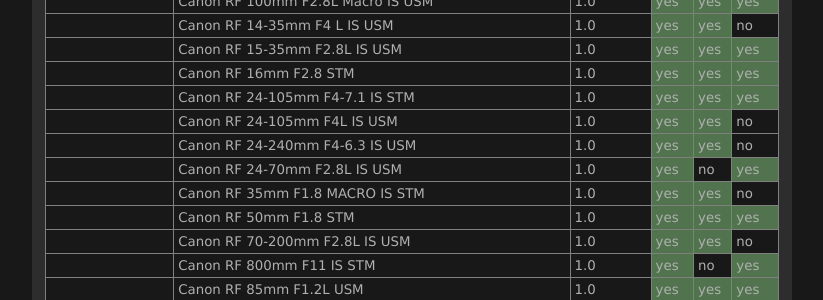
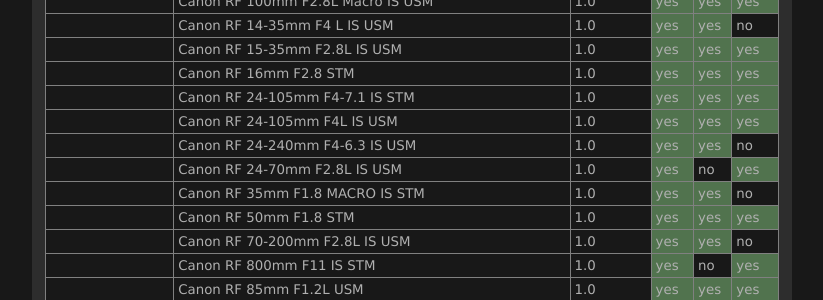
Before and after one commit to lensfun/lensfun.github.io, a Jekyll site: the page built from _posts/lenslist/2999-12-31-Lenslist-master.md, in a window 1280 px wide and 900 px high, scrolled down 4314 px. Shown: the part 146-446 px from the top of the window, without its empty margins (284-1107 px from the left). Built offline with Jekyll 4.4.1, drawn with Linux system fonts in a browser that asks for light colours.

Commit message:
Update master lens list from GitHub Actions

```diff
--- a/_posts/lenslist/2999-12-31-Lenslist-master.md
+++ b/_posts/lenslist/2999-12-31-Lenslist-master.md
@@ -178,7 +178,7 @@ This list was generated on 2023-08-23 from current Lensfun sources. Your Lensfun
 <tr class="lenslist-bg2"><td></td><td>Canon RF 15-35mm F2.8L IS USM</td><td>1.0</td><td class="lenslist-highlight lenslist-check">yes</td><td class="lenslist-highlight lenslist-check">yes</td><td class="lenslist-highlight lenslist-check">yes</td></tr>
 <tr class="lenslist-bg2"><td></td><td>Canon RF 16mm F2.8 STM</td><td>1.0</td><td class="lenslist-highlight lenslist-check">yes</td><td class="lenslist-highlight lenslist-check">yes</td><td class="lenslist-highlight lenslist-check">yes</td></tr>
 <tr class="lenslist-bg2"><td></td><td>Canon RF 24-105mm F4-7.1 IS STM</td><td>1.0</td><td class="lenslist-highlight lenslist-check">yes</td><td class="lenslist-highlight lenslist-check">yes</td><td class="lenslist-highlight lenslist-check">yes</td></tr>
-<tr class="lenslist-bg2"><td></td><td>Canon RF 24-105mm F4L IS USM</td><td>1.0</td><td class="lenslist-highlight lenslist-check">yes</td><td class="lenslist-highlight lenslist-check">yes</td><td class="lenslist-check">no</td></tr>
+<tr class="lenslist-bg2"><td></td><td>Canon RF 24-105mm F4L IS USM</td><td>1.0</td><td class="lenslist-highlight lenslist-check">yes</td><td class="lenslist-highlight lenslist-check">yes</td><td class="lenslist-highlight lenslist-check">yes</td></tr>
 <tr class="lenslist-bg2"><td></td><td>Canon RF 24-240mm F4-6.3 IS USM</td><td>1.0</td><td class="lenslist-highlight lenslist-check">yes</td><td class="lenslist-highlight lenslist-check">yes</td><td class="lenslist-check">no</td></tr>
 <tr class="lenslist-bg2"><td></td><td>Canon RF 24-70mm F2.8L IS USM</td><td>1.0</td><td class="lenslist-highlight lenslist-check">yes</td><td class="lenslist-check">no</td><td class="lenslist-highlight lenslist-check">yes</td></tr>
 <tr class="lenslist-bg2"><td></td><td>Canon RF 35mm F1.8 MACRO IS STM</td><td>1.0</td><td class="lenslist-highlight lenslist-check">yes</td><td class="lenslist-highlight lenslist-check">yes</td><td class="lenslist-check">no</td></tr>
```
